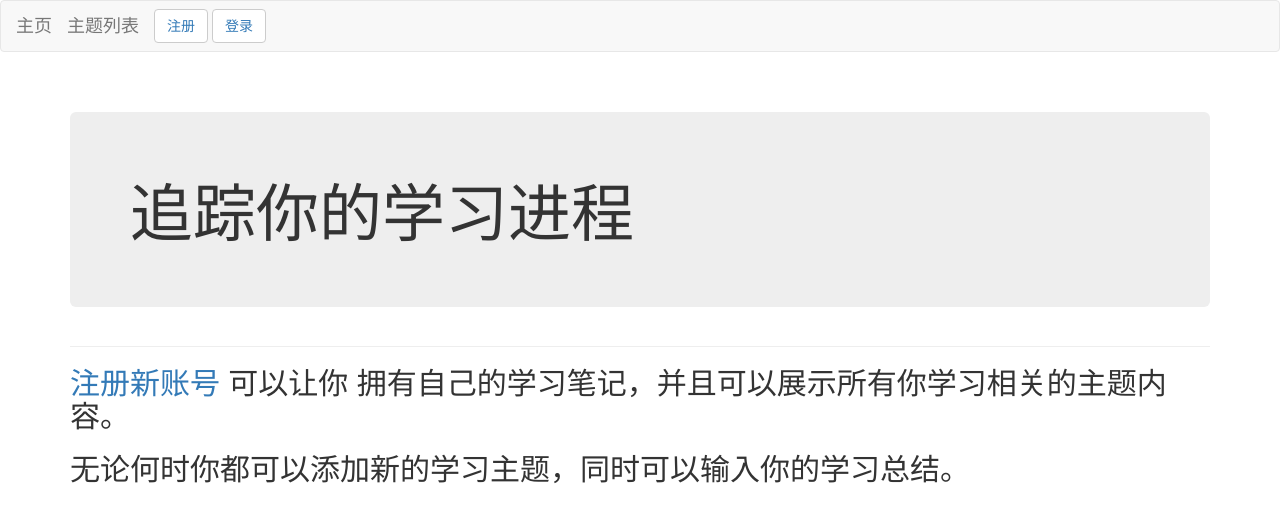
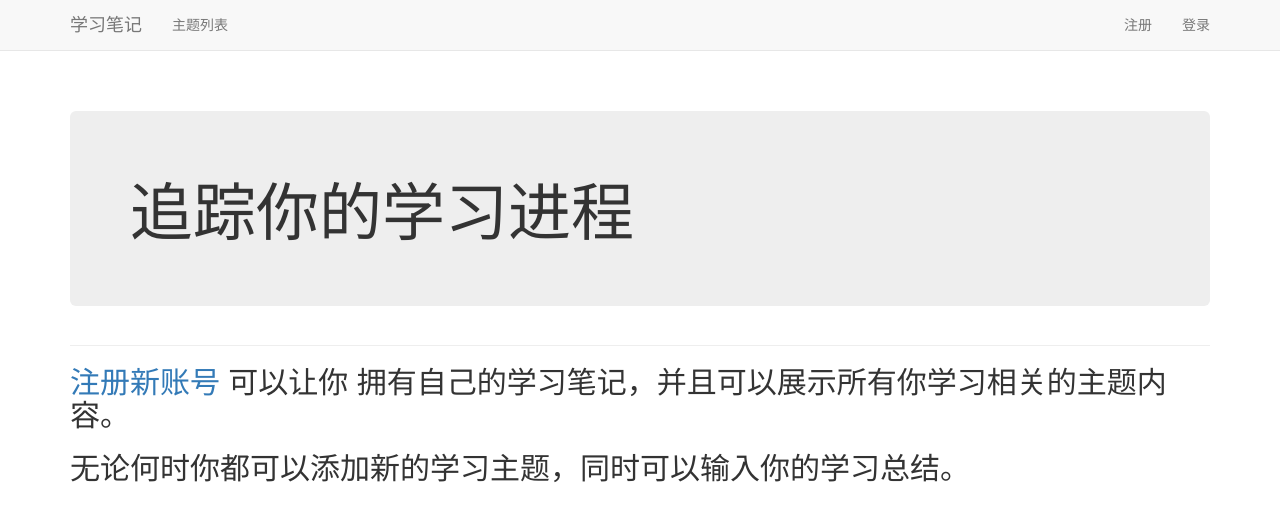
Before and after one commit to kylekaka/learning-log, a Django app: page / in a window 1280 px wide. Shown: the top 522 px of the page. Run offline with Django 3.2, Linux system fonts and the light colour scheme; some libraries are stand-ins or nearby versions.

Commit message:
优化导航栏

```diff
--- a/learning_logs/templates/learning_logs/base.html
+++ b/learning_logs/templates/learning_logs/base.html
@@ -17,31 +17,37 @@
     <body>
 
         <!-- Static navbar -->
-        <nav class="navbar navbar-default " role="navigation">
-            <div class="container-fluid">
+        <nav class="navbar navbar-static-top navbar-default">
+            <div class="container">
                 <div class="navbar-header">
-                    <a class="navbar-brand" href="{% url 'learning_logs:index' %}">
-                    主页</a>
-                    <a class="navbar-brand" href="{% url 'learning_logs:topics' %}">
-                        主题列表</a>
+                    <button type="button" class="navbar-toggle collapsed"
+                                          data-toggle="collapse" data-target="#navbar"
+                                                                 aria-expanded="false" aria-controls="navbar">
+                        <span class="sr-only">Toggle navigation</span>
+                        <span class="icon-bar"></span>
+                        <span class="icon-bar"></span>
+                        <span class="icon-bar"></span>
+                        <span class="icon-bar"></span>
+                    </button>
+                    <a class="navbar-brand" href="{% url 'learning_logs:index' %}">学习笔记</a>
+                </div>
+                <div id="navbar" class="collapse navbar-collapse">
+                    <ul class="nav navbar-nav">
+                        <li><a href="{% url 'learning_logs:topics' %}">主题列表</a></li>
+                    </ul>
+                    <ul class="nav user-bar navbar-nav navbar-right">
+                        {% if user.is_authenticated %}
+                        <li><a class="navbar-brand" >Hi, {{ user.username }}</a></li>
+                        <li><a href="{% url 'users:logout' %}">注销</a></li>
+                        {% else %}
+                        <li><a href="{% url 'users:register' %}">注册</a></li>
+                        <li><a href="{% url 'users:login' %}">登录</a></li>
+                        {% endif %}
+                    </ul>
+                </div><!-- /.nav-collapse -->
+            </div><!-- /.container -->
+        </nav><!-- /.navbar -->
 
-                        {% if user.is_authenticated %}
-                        <a class="navbar-brand" >Hi, {{ user.username }}</a>
-                        <button type="button" class="btn btn-default navbar-btn">
-                        <a href="{% url 'users:logout' %}">注销</a>
-                        </button>
-                        {% else %}
-                        <button type="button" class="btn btn-default navbar-btn">
-                        <a href="{% url 'users:register' %}">注册</a>
-                        </button>
-                        <button type="button" class="btn btn-default navbar-btn">
-                        <a href="{% url 'users:login' %}">登录</a>
-                        </button>
-                        {% endif %}
-                </div>
-
-            </div>
-        </nav>
 
         <div class="container">
 
```
